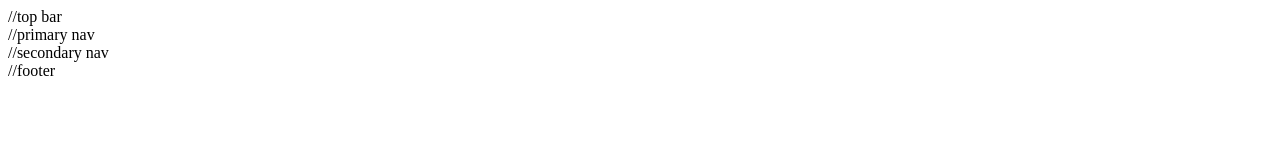
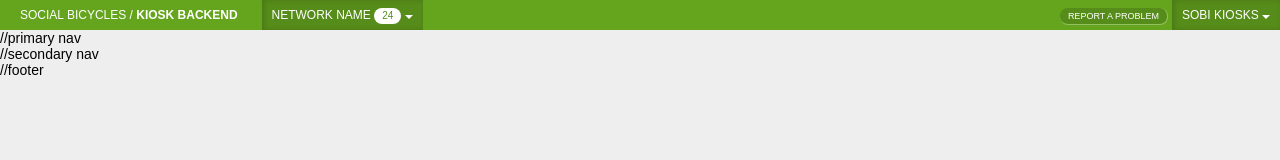
Before and after one commit to harputnik/kiosk_navigation, a website: page index.html in a window 1280 px wide. Drawn offline with Linux system fonts and the light colour scheme.

Commit message:
base styles, top green bar layout

```diff
--- a/index.html
+++ b/index.html
@@ -8,7 +8,22 @@
   <body>
     <header class="app-header">
       <div class="top-bar">
-        //top bar
+        <div class="clear">
+          <div class="left-align left-bar">
+            <h1 class="current-location app-header__item">social bicycles / <span>kiosk backend</span></h1>
+            <button class="dropdown-toggle app-header__item kiosks-dropdown">
+              network name <span class="network-counter">24</span>
+            </button>
+          </div>
+          <div class="right-align right-bar">
+            <a href="#report_a_problem" class="pill-button app-header__item">
+              report a problem
+            </a>
+            <button class="dropdown-toggle app-header__item">
+              sobi kiosks
+            </button>
+          </div>
+        </div>
       </div>
       <nav class="app-nav">
         <div class="primary-nav">
--- a/src/style/base.less
+++ b/src/style/base.less
@@ -1,4 +1,44 @@
-h1, h2, h3, h4, h5, h6, p {
+html, body {
+  margin: 0;
+  padding: 0;
+  font-family: Arial, sans-serif;
+  box-sizing: border-box;
+  font-size: @fontsize-regular;
+  height: 100%;
+  margin: 0;
+  background-color: @pale;
+}
+
+h1, h2, h3, h4, h5, h6, p, ul, li, button {
   margin: 0;
   padding: 0;
 }
+
+a, a:link, a:hover, a:active, a:visited {
+  text-decoration: none;
+}
+
+button {
+  border: none;
+  outline: none;
+}
+
+.clear:after {
+   content: " "; /* Older browser do not support empty content */
+   visibility: hidden;
+   display: block;
+   height: 0;
+   clear: both;
+}
+
+.grid-container {
+  padding-left: 20px;
+}
+
+.left-align {
+  text-align: left;
+}
+
+.right-align {
+  text-align: right;
+}
--- a/src/style/mixins.less
+++ b/src/style/mixins.less
@@ -0,0 +1,17 @@
+.border-radius (@radius: 5px) {
+	-webkit-border-radius: @radius;
+	-moz-border-radius:    @radius;
+	border-radius:         @radius;
+
+	-moz-background-clip:    padding;
+	-webkit-background-clip: padding-box;
+	background-clip:         padding-box;
+}
+
+.triangle-down (@color: black, @size: 10px) {
+  width: 0;
+  height: 0;
+  border-style: solid;
+  border-width: @size @size 0 @size;
+  border-color: @color transparent transparent transparent;
+}
--- a/src/style/navigation.less
+++ b/src/style/navigation.less
@@ -0,0 +1,63 @@
+.top-bar {
+  background-color: @green;
+  height: @topbar-height;
+  position: relative;
+  .left-bar, .right-bar {
+    display: block;
+    float: left;
+  }
+  .left-bar {
+    width: 65%;
+  }
+  .right-bar {
+    width: 35%;
+  }
+  .app-header__item {
+    font-size: @fontsize-small;
+    color: white;
+    text-transform: uppercase;
+    line-height: @topbar-height;
+    display: inline-block;
+    padding: 0 20px;
+  }
+  .current-location {
+    font-size: @fontsize-small;
+    font-weight: 400;
+    span {
+      font-weight: 600;
+    }
+  }
+  .dropdown-toggle {
+    background-color: @dark-green;
+    cursor: pointer;
+    padding: 0 10px;
+    -webkit-box-shadow: inset 2px 0px 5px 0px rgba(0,0,0,0.15);
+    -moz-box-shadow: inset 2px 0px 5px 0px rgba(0,0,0,0.15);
+    box-shadow: inset 2px 0px 5px 0px rgba(0,0,0,0.15);
+    .network-counter {
+      .border-radius(8px);
+      color: @dark-green;
+      background-color: white;
+      display: inline-block;
+      padding: 0 8px;
+      line-height: 16px;
+      font-size: @fontsize-tiny;
+    }
+    &:after {
+      content: '';
+      display: inline-block;
+      .triangle-down (white, 4px);
+    }
+  }
+  .pill-button {
+    .border-radius(8px);
+    color: white;
+    text-decoration: none;
+    background-color: @dark-green;
+    padding: 0 8px;
+    line-height: 16px;
+    font-size: @fontsize-micro;
+    border-bottom: 1px solid #94c061;
+    border-right: 1px solid #94c061;
+  }
+}
--- a/src/style/variables.less
+++ b/src/style/variables.less
@@ -0,0 +1,12 @@
+@green: #65a51d;
+@dark-green: #568c19;
+
+@pale: #eeeeee;
+
+@topbar-height: 30px;
+
+@fontsize-regular: 14px;
+@fontsize-small-regular: 13px;
+@fontsize-small: 12px;
+@fontsize-tiny: 10px;
+@fontsize-micro: 9px;
```
Also changed, not shown: dist/css/main.css.
